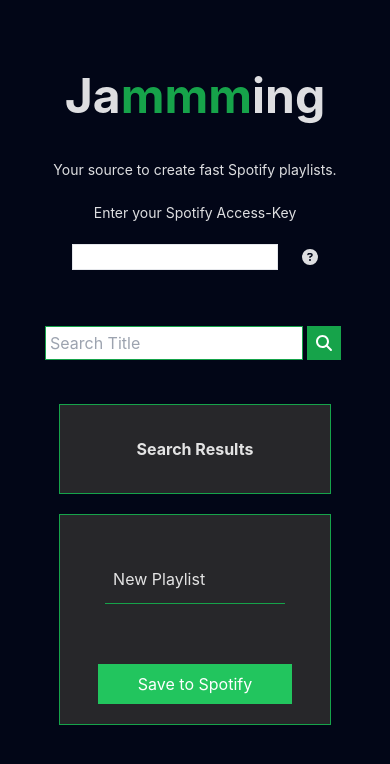
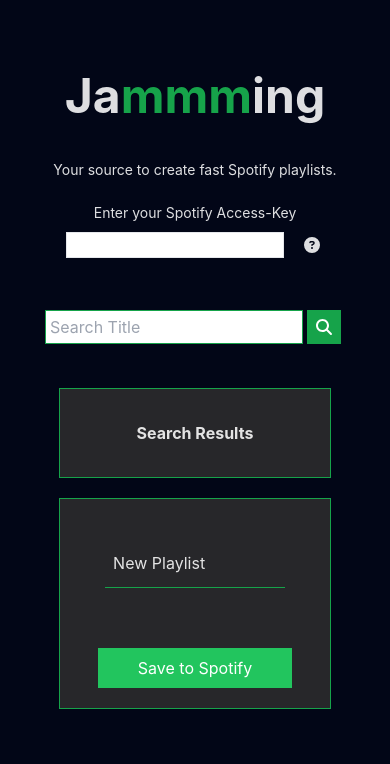
Before and after one commit to Cion318/jammming-react, a React (Vite) app: page / in a window 390 px wide. Shown: the top 764 px of the page. Built offline with nearby package versions, Linux system fonts and the light colour scheme.

Commit message:
Added responsiveness for md lg xl.

```diff
--- a/src/components/AccessKey.jsx
+++ b/src/components/AccessKey.jsx
@@ -13,19 +13,19 @@
 
   return (
     <>
-      <div className="m-2">
+      <div>
         <label className="text-sm sm:text-lg" htmlFor="accessKey">
           Enter your Spotify Access-Key
         </label>
       </div>
-      <div className="m-2">
+      <div className="mx-auto">
         <input
           type="password"
           id="accessKey"
           name="AccessKey"
           value={accessKey}
           onChange={handleAccessKeyChange}
-          className="m-3 w-2/3 border sm:w-1/2 sm:px-2 lg:w-1/3"
+          className="md: m-2 w-2/3 border sm:w-1/2 sm:px-2 md:w-1/3"
         />
         <a
           href="https://developer.spotify.com/documentation/web-api/concepts/apps"
--- a/src/components/Playlist.jsx
+++ b/src/components/Playlist.jsx
@@ -11,7 +11,7 @@
   );
 
   return (
-    <div className="m-5 mx-auto w-5/6 border border-green-600 bg-zinc-800 xl:w-1/2">
+    <div className="m-5 mx-auto w-5/6 border border-green-600 bg-zinc-800 lg:m-5 xl:w-1/2">
       <input
         className="text-white-900 m-10 mx-auto w-2/3 border-b border-green-600 bg-zinc-800 px-2 py-3"
         onChange={handleNameChange}
--- a/src/components/SearchBar.jsx
+++ b/src/components/SearchBar.jsx
@@ -15,7 +15,7 @@
   }, [term, onSearch]);
 
   return (
-    <div className="m-10 flex items-center justify-center">
+    <div className="m-10 mx-auto flex items-center justify-center">
       <input
         type="text"
         placeholder="Search Title"
--- a/src/components/SearchResults.jsx
+++ b/src/components/SearchResults.jsx
@@ -3,7 +3,7 @@
 
 const SearchResults = ({ searchResults, onAdd }) => {
   return (
-    <div className="m-5 mx-auto w-5/6 border border-green-600 bg-zinc-800 xl:w-1/2">
+    <div className="m-5 mx-auto w-5/6 border border-green-600 bg-zinc-800 lg:m-5 xl:w-1/2">
       <h2 className="text-white-900 text-md m-5 p-3 font-bold">
         Search Results
       </h2>
--- a/src/index.css
+++ b/src/index.css
@@ -22,7 +22,5 @@
 body {
   margin: 0;
   padding: 0;
-  background-color: #020617;
-  height: 100vh;
-  width: 100vw;
+  background-color: #020617 !important;
 }
```
